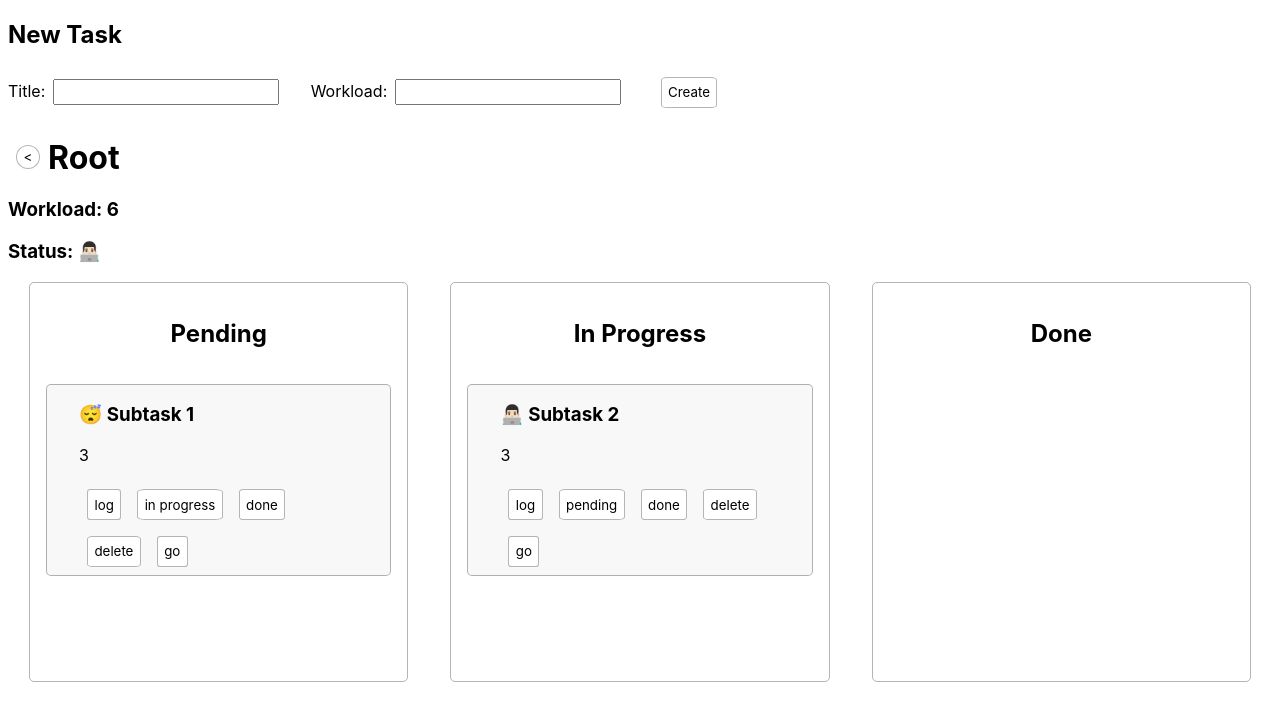
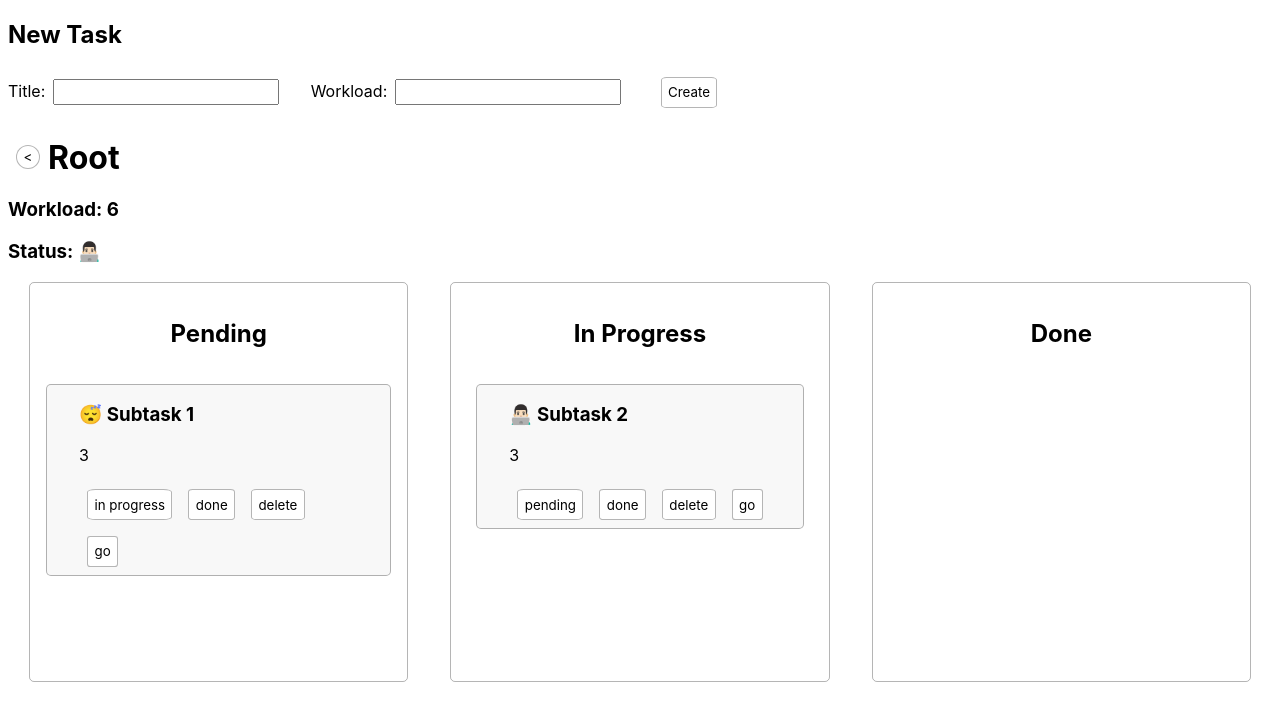
Before and after one commit to noel-lopez/react-todoList, a React (Create React App) app: page / in a window 1280 px wide. Shown: the top 720 px of the page. Built offline with nearby package versions, Linux system fonts and the light colour scheme.

Commit message:
Production deploy without log buttons

```diff
--- a/src/components/Card/index.js
+++ b/src/components/Card/index.js
@@ -1,5 +1,6 @@
 import './styles.css';
-import {logTask, getEmoji} from './controller';
+// import {logTask, getEmoji} from './controller';
+import {getEmoji} from './controller';
 
 const CardComponent = ({
   task,
@@ -11,7 +12,7 @@ const CardComponent = ({
     <div className="card">
       <h3>{getEmoji(task.status)} {task.title}</h3>
       <p>{task.workload}</p>
-      <button onClick={() => logTask(task)}>log</button>
+      {/* <button onClick={() => logTask(task)}>log</button> */}
       {task.status !== 'pending' && (<button onClick={() => changeStatus("pending")}>pending</button>)}
       {task.status !== 'in progress' && (<button onClick={() => changeStatus("in progress")}>in progress</button>)}
       {task.status !== 'done' && (<button onClick={() => changeStatus("done")}>done</button>)}
```
